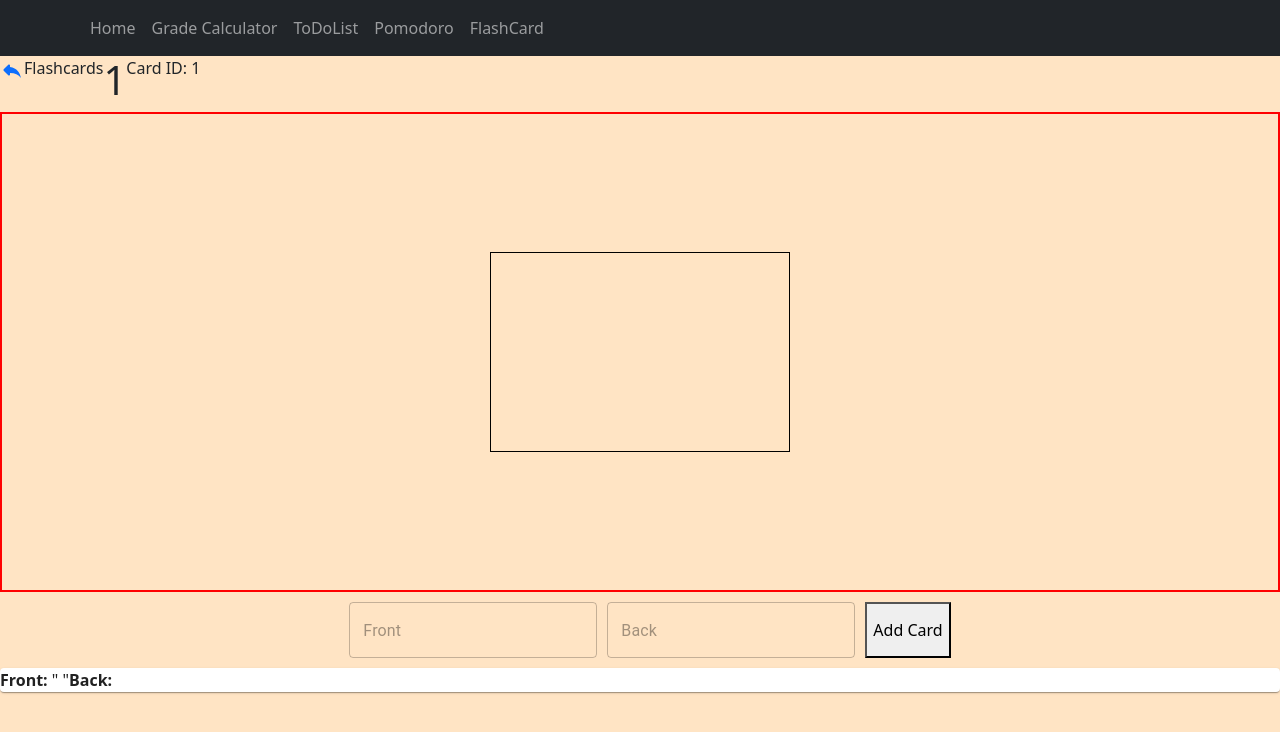
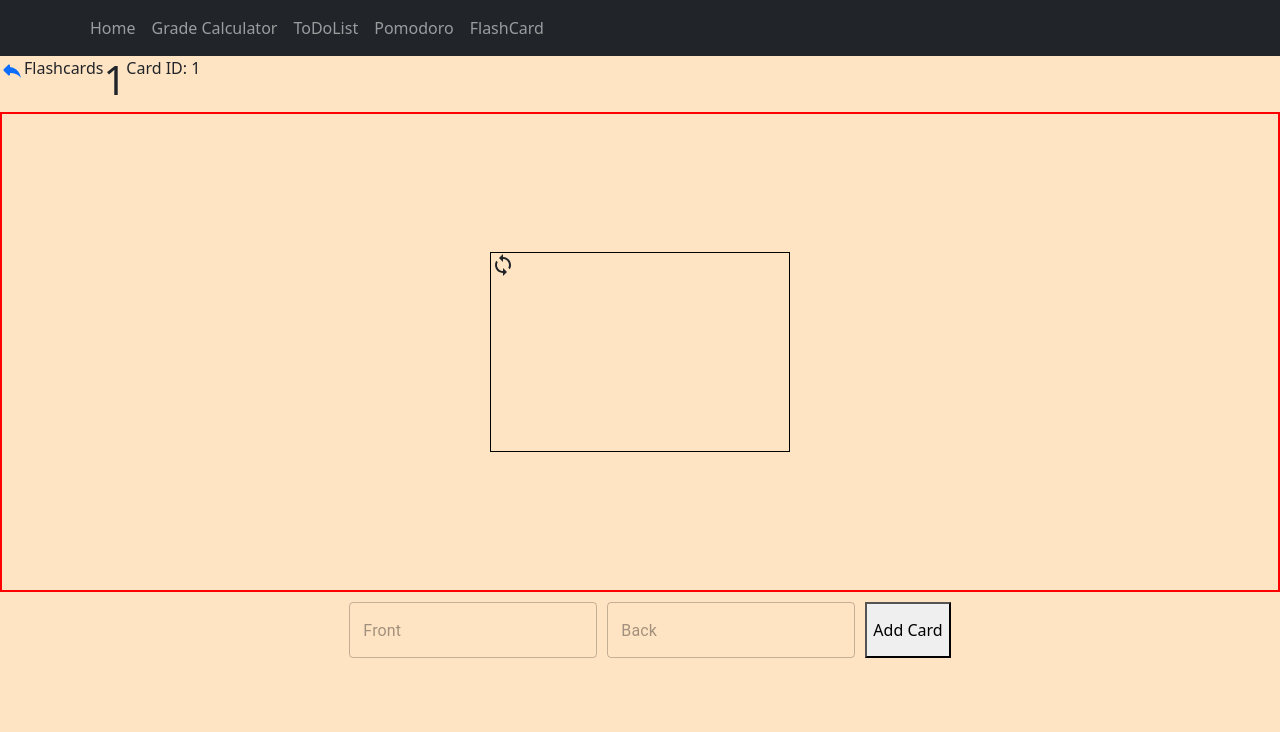
Before and after one commit to Prsnt95/campus-kit, a React (Create React App) app: page /flashcard/1/1 in a window 1280 px wide. Shown: the top 732 px of the page. Built offline with nearby package versions, Linux system fonts and the light colour scheme.

Commit message:
update flashcard

```diff
--- a/src/pages/FlashCard/SectionPage.jsx
+++ b/src/pages/FlashCard/SectionPage.jsx
@@ -1,14 +1,12 @@
-import { useParams } from "react-router-dom";
-import { Link } from "react-router-dom";
+import { Link, useParams } from "react-router-dom";
 import ReplyRoundedIcon from "@mui/icons-material/ReplyRounded";
-import { TextField } from "@mui/material";
-import { useState } from "react";
-import { Card } from "@mui/material";
-
+import { TextField, Card } from "@mui/material";
+import { useEffect, useState } from "react";
+import LoopIcon from "@mui/icons-material/Loop";
 const SectionPage = () => {
   const { section, id } = useParams();
 
-  const [flashcards, setFlashCards] = useState([{ front: "", back: "" }]);
+  const [flashcards, setFlashCards] = useState([]);
 
   const handleSubmit = (e) => {
     e.preventDefault();
@@ -20,22 +18,39 @@ const SectionPage = () => {
     setFlashCards((prev) => [...prev, newFlashcard]);
     e.target.reset(); // Clear form after submission
   };
+
+  useEffect(() => {
+    const savedFlashcards = localStorage.getItem(`FlashCards_${id}`);
+    if (savedFlashcards) {
+      const parsedFlashcards = JSON.parse(savedFlashcards);
+      if (parsedFlashcards.length > 0) {
+        setFlashCards(parsedFlashcards);
+      }
+    }
+  }, [id]);
+
+  useEffect(() => {
+    localStorage.setItem(`FlashCards_${id}`, JSON.stringify(flashcards));
+  }, [flashcards, id]);
+
   return (
     <div className="sectionPage--wrapper">
       <div className="sectionPage--header">
         <Link to={`/Flashcard`}>
-          <ReplyRoundedIcon></ReplyRoundedIcon>
+          <ReplyRoundedIcon />
         </Link>
         Flashcards
         <h1>{section}</h1>
         <p>Card ID: {id}</p>
       </div>
       <div className="sectionPage--flashcardWrapper">
-        <div className="sectionPage--flashcard"></div>
+        <div className="sectionPage--flashcard">
+          <LoopIcon />
+        </div>
       </div>
       <form onSubmit={handleSubmit} className="sectionPage--addCards">
-        <TextField name="front" placeholder="Front" required="true" />
-        <TextField name="back" placeholder="Back" />
+        <TextField name="front" placeholder="Front" required />
+        <TextField name="back" placeholder="Back" required />
         <button type="submit">Add Card</button>
       </form>
       {flashcards.map((flashcard, index) => (
--- a/src/styles/GradeCalculator.css
+++ b/src/styles/GradeCalculator.css
@@ -33,18 +33,17 @@
   }
 
   .input-div{
-    background-color: whitesmoke;
     width: 350px;
-    height: 430px;
-    background-color: rgb(237, 232, 215);
+    height: 450px;
+    background-color: antiquewhite;
     /* align-items: center; */
     /* justify-content: center; */
     overflow-y: scroll ;
     overflow-x:scroll;
     font-size: small;
     border: 3px solid black;
-    border-bottom: 0px;
-    border-radius: 50px;
+    /* border-bottom: 0px; */
+    /* border-radius: 50px; */
 
   }
 
@@ -53,7 +52,6 @@
   }
 
   .Table--inputs{
-
     justify-content: center;
     padding:5px;
 
@@ -78,7 +76,10 @@
 
   .row--input{
     width: 80px;
-
+    /* background-color: #9ca19e; */
+    /* color:white; */
+    /* font-family:cursive; */
+    font-size: larger;
   }
   .row--assignment{
     max-width: 110px;
@@ -125,7 +126,7 @@
 
   .outputs{
     /* background-color: rgb(222, 197, 197); */
-    width: 300px;;
+    /* width: 300px;; */
     height:150px;
     padding:10px;
 
```
